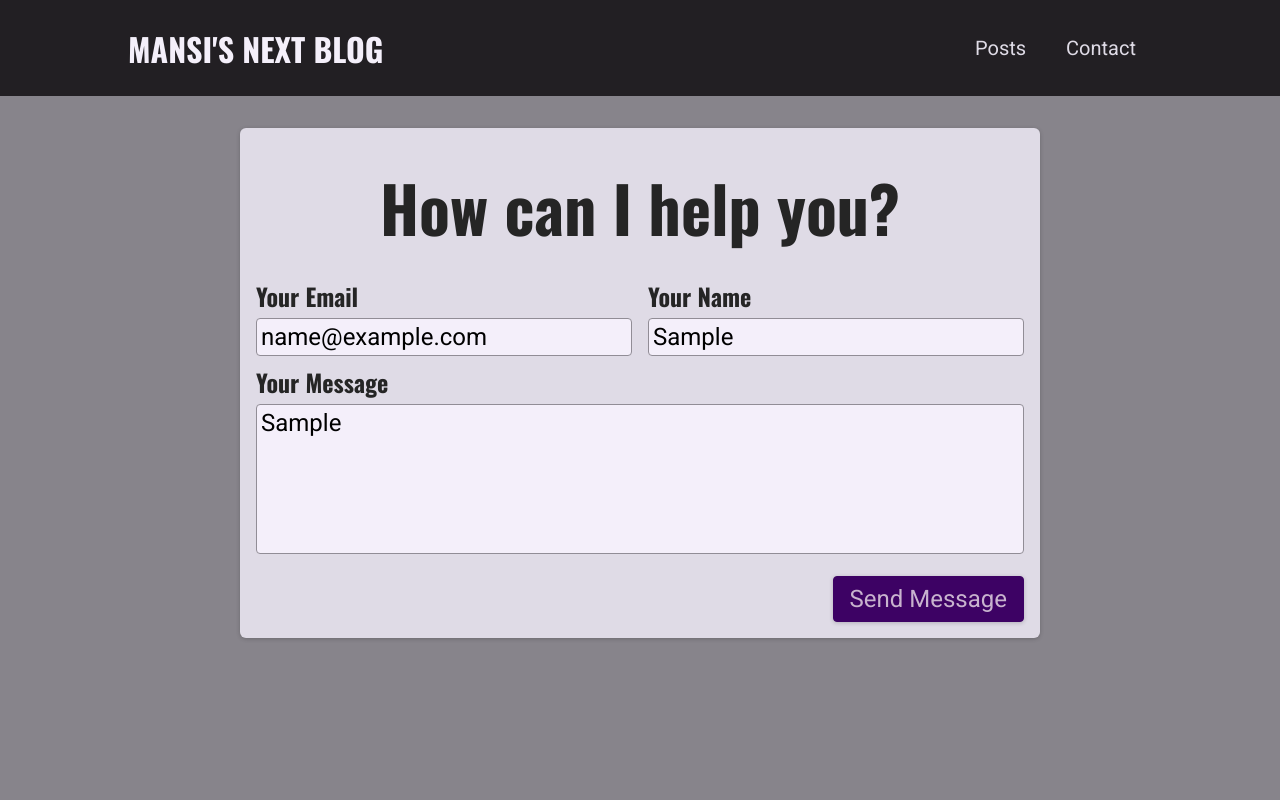
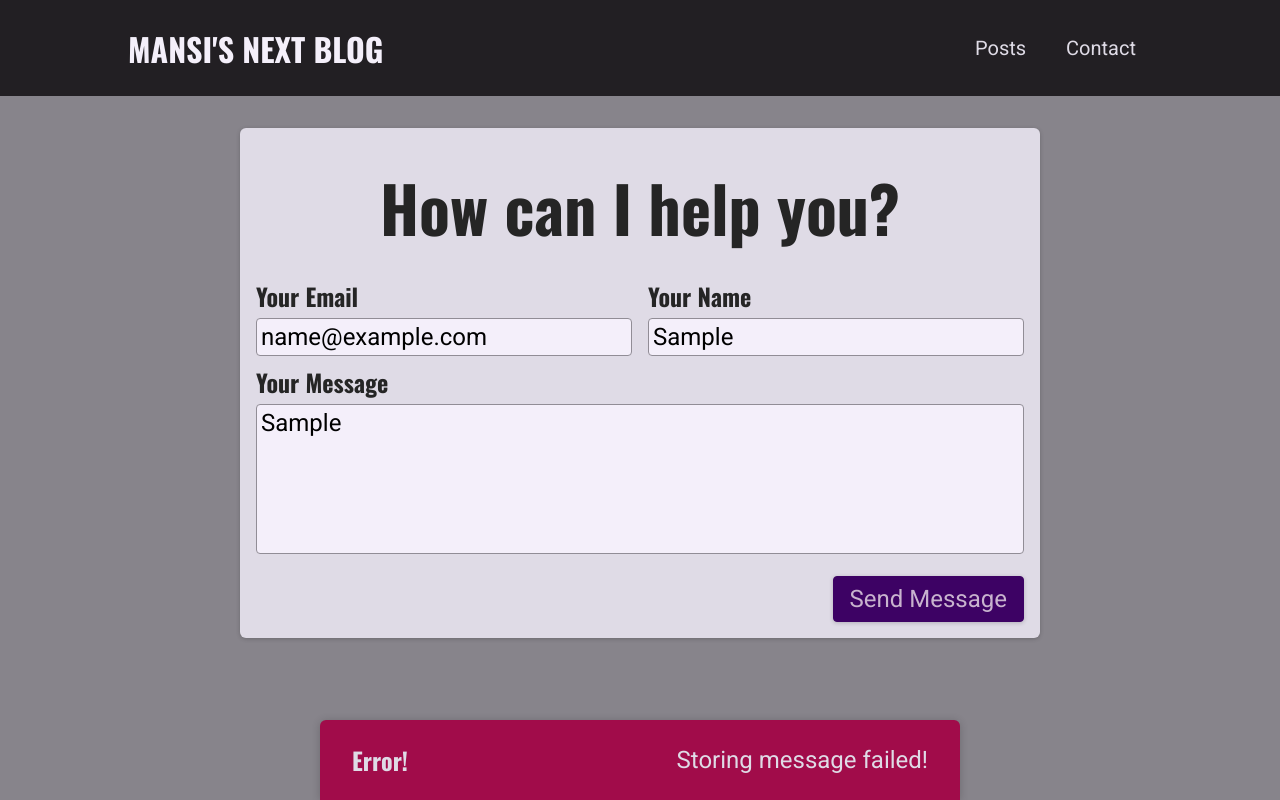
Before and after one commit to mansinakrani/next-learning-projects, a Next.js app in the folder next-udemy-full-demo-project/: page /contact in a window 1280 px wide. Both pictures are taken after typing "name@example.com", "Sample", "Sample" into the empty fields and a click on the button "Send Message". Built offline with nearby package versions, Linux system fonts and the light colour scheme; no server answers; the database is empty.

Commit message:
adding ui feedback with notification

```diff
--- a/next-udemy-full-demo-project/components/contact/contact-form.js
+++ b/next-udemy-full-demo-project/components/contact/contact-form.js
@@ -1,26 +1,88 @@
-import { useState } from 'react';
+import { useEffect, useState } from 'react';
 import classes from './contact-form.module.css';
+import Notification from '../ui/notification';
+
+async function sendContactData(contactDetails) {
+    const response = await fetch('/api/contact', {
+        method: 'POST',
+        body: JSON.stringify(contactDetails),
+        headers: {
+            'Content-Type': 'application/json',
+        }
+    });
+
+    const data = await response.json();
+
+    if(!response.ok) {
+        throw new Error(data.message || 'Something went wrong!');
+    }
+}
+
 function ContactForm() {
     const [enteredEmail, setEnteredEmail] = useState('');
     const [enteredName, setEnteredName] = useState('');
     const [enteredMessage, setEnteredMessage] = useState('');
+    const [requestStatus, setRequestStatus] = useState(); //'pending', 'success', 'error'
+    const [requestError, setRequestError] = useState();
 
-    function sendMessageHandler(event) {
+    useEffect(() => {
+        if(requestStatus === 'success' || requestStatus === 'error') {
+            const timer = setTimeout(() => {
+                setRequestStatus(null);
+                setRequestError(null);
+            }, 3000);
+
+            return () => clearTimeout(timer);
+        }
+    },[requestStatus]);
+
+    async function sendMessageHandler(event) {
         event.preventDefault();
 
         // we can also add client-side validation
-        fetch('/api/contact', {
-            method: 'POST',
-            body: JSON.stringify({
-                email: enteredEmail,
-                name: enteredName,
-                message: enteredMessage,
-            }),
-            headers: {
-                'Content-Type': 'application/json',
-            }
-        });
+
+        setRequestStatus('pending');
+
+        try {
+            await sendContactData({
+              email: enteredEmail,
+              name: enteredName,
+              message: enteredMessage,
+            });
+            setRequestStatus('success');
+            setEnteredMessage('');
+            setEnteredEmail('');
+            setEnteredName('');
+        } catch (error) {
+            setRequestError(error.message);
+            setRequestStatus('error');
+        }
     }
+    let notification;
+    if (requestStatus === 'pending') {
+        notification = {
+            status: 'pending',
+            title: 'Sending message...',
+            message: 'Your message is on its way',
+        };
+    }
+
+    if (requestStatus === 'success') {
+        notification = {
+            status: 'success',
+            title: 'Success!',
+            message: 'Message sent successfully!',
+        };
+    }
+
+    if (requestStatus === 'error') {
+        notification = {
+            status: 'error',
+            title: 'Error!',
+            message: requestError,
+        };
+    }
+
     return (
         <section className={classes.contact}>
             <h1>How can I help you?</h1>
@@ -43,8 +105,8 @@
                 <div className={classes.actions}>
                     <button>Send Message</button>
                 </div>
-
             </form>
+            {notification && <Notification status={notification.status} title={notification.title} message={notification.message} />}
         </section>
     );
 }
--- /dev/null
+++ b/next-udemy-full-demo-project/components/ui/notification.js
@@ -0,0 +1,26 @@
+import classes from './notification.module.css';
+
+function Notification(props) {
+  const { title, message, status } = props;
+
+  let statusClasses = '';
+
+  if (status === 'success') {
+    statusClasses = classes.success;
+  }
+
+  if (status === 'error') {
+    statusClasses = classes.error;
+  }
+
+  const cssClasses = `${classes.notification} ${statusClasses}`;
+
+  return (
+    <div className={cssClasses}>
+      <h2>{title}</h2>
+      <p>{message}</p>
+    </div>
+  );
+}
+
+export default Notification;
--- /dev/null
+++ b/next-udemy-full-demo-project/components/ui/notification.module.css
@@ -0,0 +1,43 @@
+.notification {
+    display: flex;
+    justify-content: space-between;
+    align-items: center;
+    color: var(--color-grey-100);
+    background-color: var(--color-grey-800);
+    padding: 0 var(--size-8);
+    box-shadow: 0 1px 8px rgba(0, 0, 0, 0.2);
+    position: fixed;
+    height: 5rem;
+    bottom: 0;
+    width: 100%;
+    left: 0;
+    border-top-right-radius: 0;
+    border-top-left-radius: 0;
+  }
+
+  .notification h2 {
+    font-size: var(--size-6);
+    margin: 0;
+  }
+
+  .notification p {
+    margin: 0;
+  }
+
+  .success {
+    background-color: var(--color-success-500);
+    color: var(--color-grey-800);
+  }
+
+  .error {
+    background-color: var(--color-error-500);
+  }
+
+  @media (min-width: 768px) {
+    .notification {
+      width: 40rem;
+      left: calc(50% - 20rem);
+      border-top-right-radius: 6px;
+      border-top-left-radius: 6px;
+    }
+  }
```
